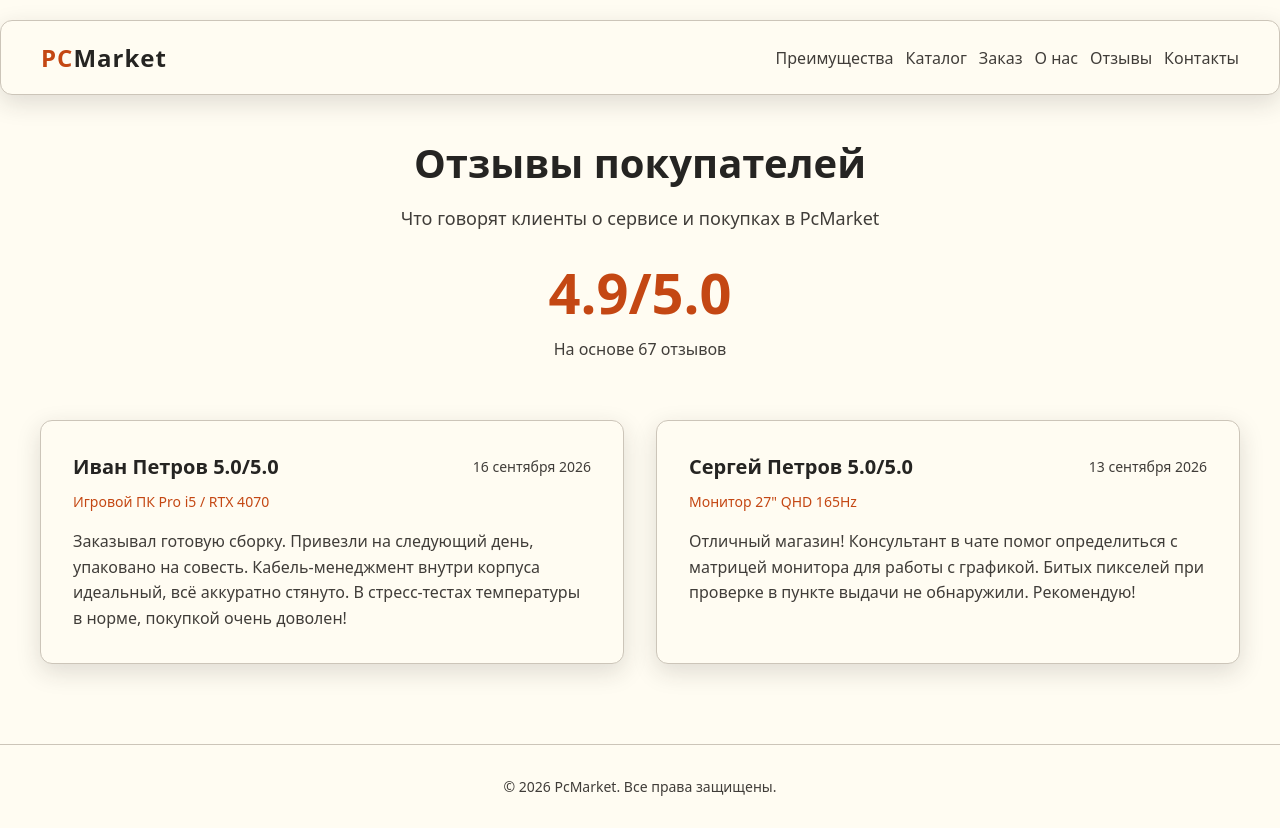
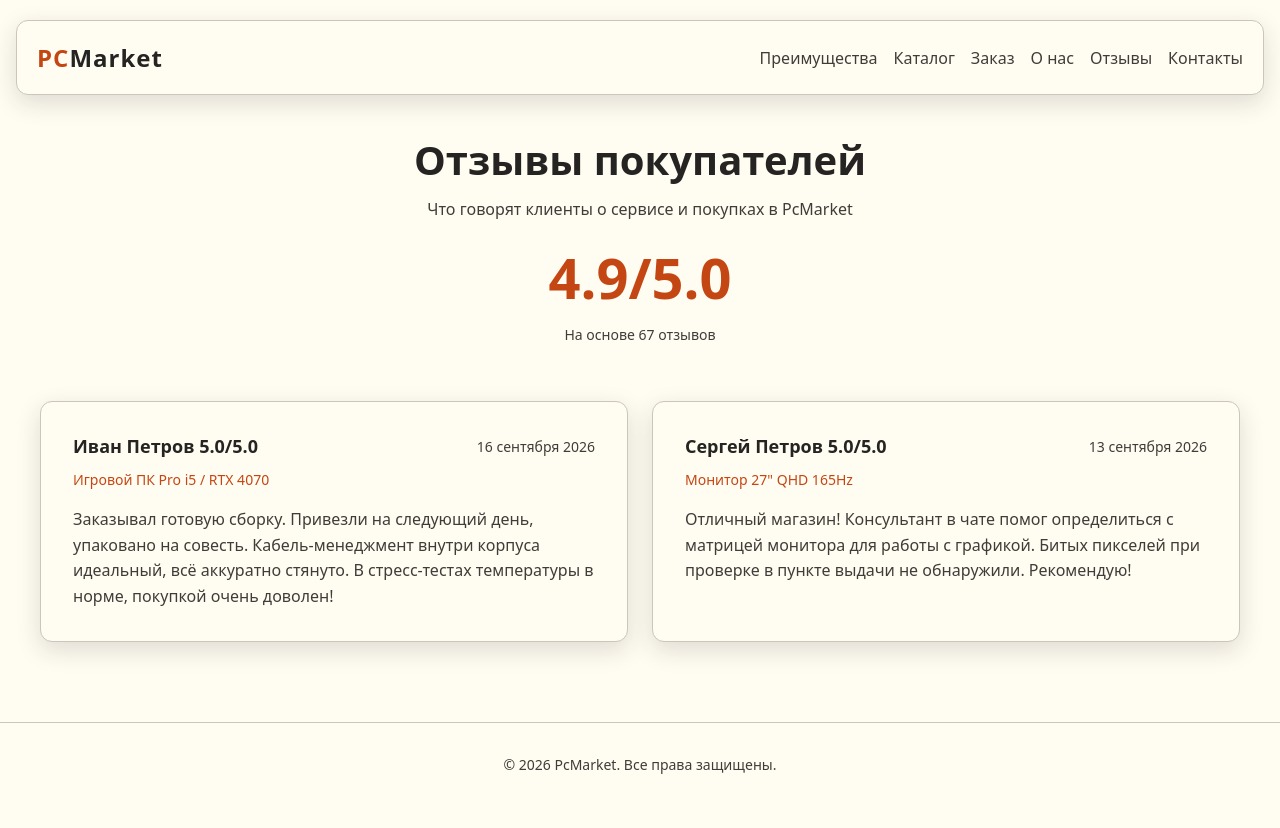
Before and after one commit to penkkk/pc-market-adaptiv, a plain HTML site: page pages/reviews.html in a window 1280 px wide. After the commit the page ends 806 px from the top, so only its background shows below. Drawn offline with Linux system fonts and the light colour scheme; a web font is replaced by a local one.

Commit message:
add about and reviews

```diff
--- a/css/responsive.css
+++ b/css/responsive.css
@@ -199,6 +199,83 @@
   text-align: center;
 }
 
+/* About us */
+.about-philosophy__content {
+  max-width: 760px;
+  margin: 0 auto;
+}
+
+.about-philosophy__content .advantages__item-text {
+  line-height: 1.6;
+}
+
+.about-reasons {
+  padding: 28px 0 44px;
+}
+
+.about-reasons__list {
+  max-width: 1120px;
+  margin: 0 auto;
+  grid-template-columns: minmax(0, 1fr);
+}
+
+.about-reasons__item {
+  min-width: 0;
+  text-align: left;
+  overflow-wrap: anywhere;
+}
+
+/* Reviews */
+.reviews-intro {
+  margin: 24px auto 32px;
+}
+
+.reviews-intro__title {
+  font-size: 24px;
+  line-height: 1.25;
+  margin-bottom: 12px;
+}
+
+.reviews-intro__description {
+  font-size: 14px;
+  line-height: 1.5;
+  margin-bottom: 18px;
+}
+
+.reviews-intro__mark {
+  font-size: 36px;
+}
+
+.reviews-intro__count {
+  font-size: 14px;
+}
+
+.reviews {
+  grid-template-columns: minmax(0, 1fr);
+  gap: 16px;
+  margin-bottom: 48px;
+}
+
+.reviews-card {
+  min-width: 0;
+  padding: 20px 16px;
+  overflow-wrap: anywhere;
+}
+
+.reviews-card__content {
+  flex-direction: column;
+  align-items: flex-start;
+  gap: 4px;
+}
+
+.reviews-card__name {
+  font-size: 18px;
+}
+
+.reviews-card__description {
+  font-size: 14px;
+}
+
 /* Contacts */
 .contacts-intro {
   margin: 24px auto 32px;
@@ -342,6 +419,34 @@
     padding: 24px 20px;
   }
 
+  .about-reasons {
+    padding-bottom: 52px;
+  }
+
+  .reviews-intro {
+    margin: 32px auto 40px;
+  }
+
+  .reviews-intro__title {
+    font-size: 28px;
+  }
+
+  .reviews-intro__description {
+    font-size: 16px;
+  }
+
+  .reviews-intro__mark {
+    font-size: 44px;
+  }
+
+  .reviews-card {
+    padding: 24px;
+  }
+
+  .reviews-card__description {
+    font-size: 16px;
+  }
+
   /* Contacts */
   .contacts-intro {
     margin: 32px auto 40px;
@@ -437,6 +542,29 @@
 
   .popular__more-link {
     width: auto;
+  }
+
+  .about-reasons__list {
+    grid-template-columns: repeat(2, minmax(0, 1fr));
+    gap: 20px;
+  }
+
+  .about-philosophy__content .advantages__item-text {
+    font-size: 16px;
+  }
+
+  .reviews-intro {
+    margin: 40px auto 56px;
+  }
+
+  .reviews-intro__title {
+    font-size: 36px;
+  }
+
+  .reviews {
+    grid-template-columns: repeat(2, minmax(0, 1fr));
+    gap: 20px;
+    margin-bottom: 64px;
   }
 
   /* Contacts */
@@ -537,6 +665,33 @@
     height: 300px;
   }
 
+  .about-reasons__list {
+    gap: 24px;
+  }
+
+  .reviews-intro__title {
+    font-size: 40px;
+  }
+
+  .reviews-intro__mark {
+    font-size: 56px;
+  }
+
+  .reviews {
+    gap: 24px;
+    margin-bottom: 80px;
+  }
+
+  .reviews-card {
+    padding: 32px;
+  }
+
+  .reviews-card__content {
+    flex-direction: row;
+    align-items: center;
+    gap: 12px;
+  }
+
   .site-footer {
     margin-top: 80px;
     padding: 32px;
--- a/pages/reviews.html
+++ b/pages/reviews.html
@@ -1,17 +1,19 @@
 <!DOCTYPE html>
-<html lang="en">
+<html lang="ru">
 <head>
     <meta charset="UTF-8">
     <meta name="viewport" content="width=device-width, initial-scale=1.0">
     <meta name="description" content="Страница с отзывами о компании PcMarket">
     <link rel="stylesheet" href="../css/style.css">
+    <link rel="stylesheet" href="../css/responsive.css">
     <title>Отзывы</title>
 </head>
 <body>
+    <a class="skip-link" href="#main-content">Перейти к содержимому</a>
 
     <header class="site-header">
         <a href="../index.html" class="site-header__link">
-            <h1 class="site-header__name"><span class="site-header__accent">PC</span>Market</h1>
+            <span class="site-header__name"><span class="site-header__accent">PC</span>Market</span>
         </a>
         <nav class="site-nav">
             <ul class="site-nav__list">
@@ -28,7 +30,7 @@
                     <a href="aboutUs.html" class="site-nav__link">О нас</a>
                 </li>
                 <li class="site-nav__item">
-                    <a href="reviews.html" class="site-nav__link">Отзывы</a>
+                    <a href="reviews.html" class="site-nav__link" aria-current="page">Отзывы</a>
                 </li>
                 <li class="site-nav__item">
                     <a href="contacts.html" class="site-nav__link">Контакты</a>
@@ -37,12 +39,12 @@
         </nav>
     </header>
 
-    <main>
+    <main id="main-content" tabindex="-1">
 
         <section class="reviews-intro">
             <h1 class="reviews-intro__title">Отзывы покупателей</h1>
             <p class="reviews-intro__description">Что говорят клиенты о сервисе и покупках в PcMarket</p>
-            <h2 class="reviews-intro__mark">4.9/5.0</h2>
+            <p class="reviews-intro__mark">4.9/5.0</p>
             <small class="reviews-intro__count">На основе 67 отзывов</small>
         </section>
 
```
Also changed, not shown: pages/aboutUs.html (+26 -12 lines).
